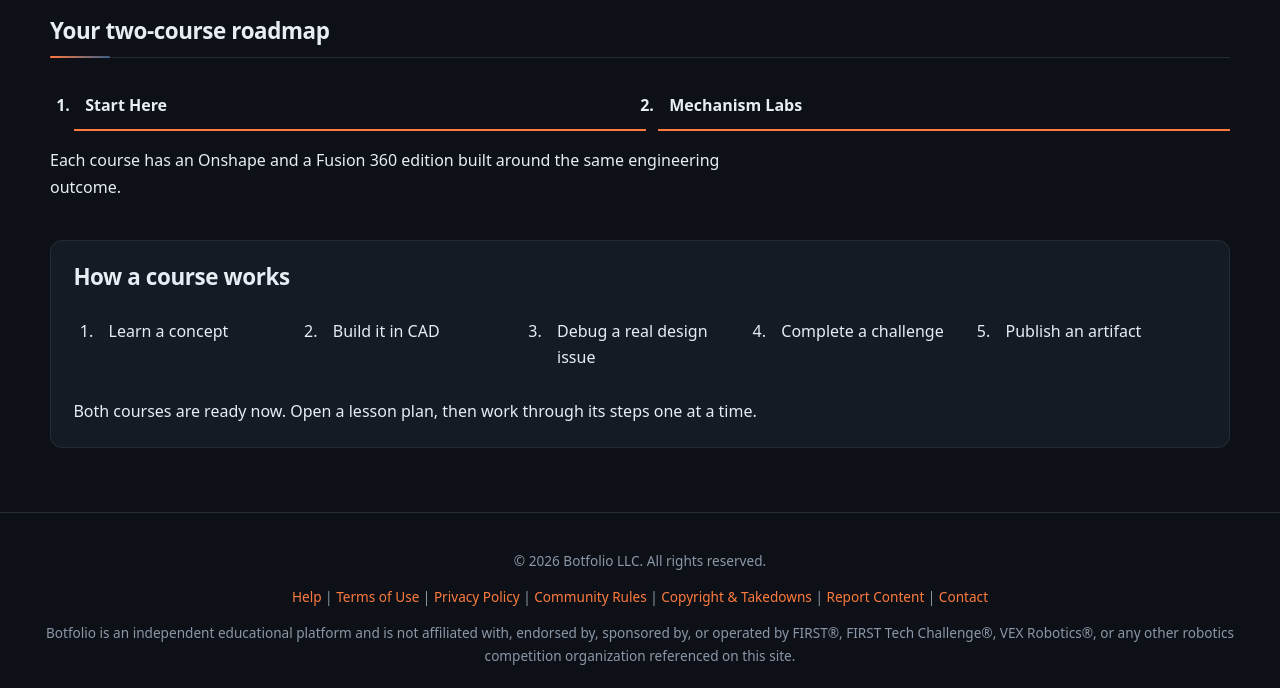
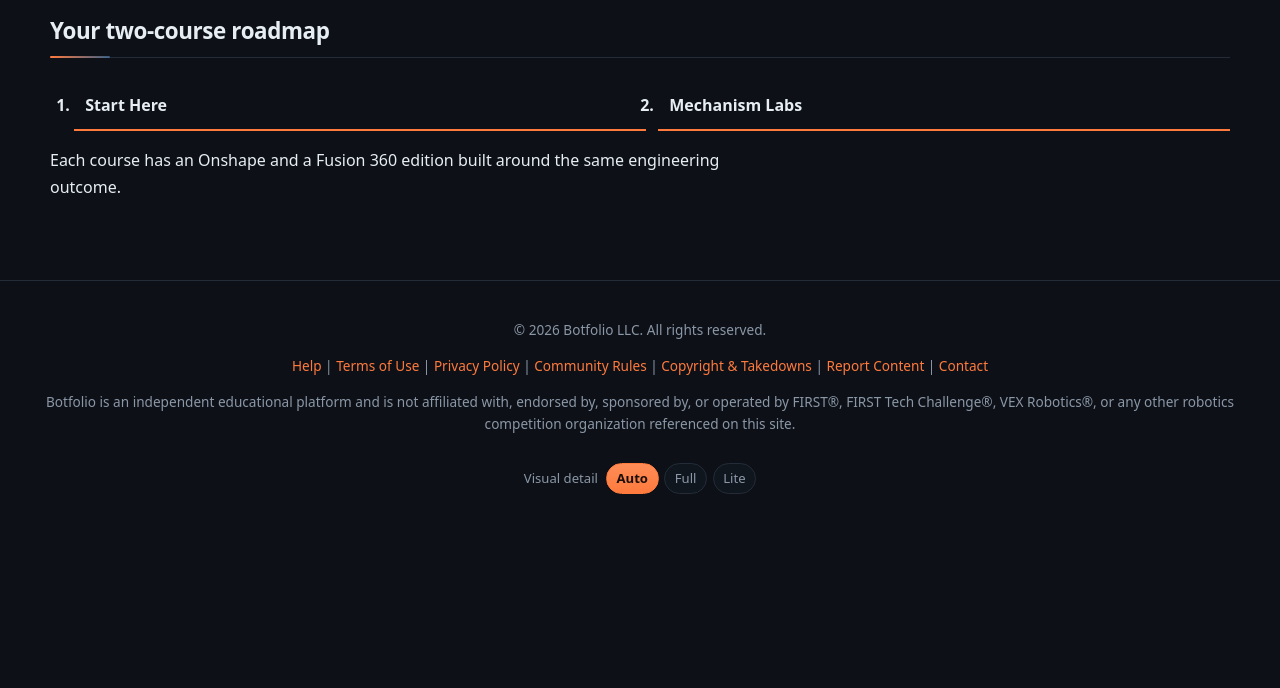
Before and after one commit to LawMorano/Botfolio_CAC_submission, a Flask app: page /learn in a window 1280 px wide. Shown: the part 972-1660 px from the top of the page. After the commit the page ends 1466 px from the top, so only its background shows below. Run offline with Flask 3, Linux system fonts and the light colour scheme; some libraries are stand-ins or nearby versions.

Commit message:
UI removal

```diff
--- a/templates/academy/index.html
+++ b/templates/academy/index.html
@@ -37,11 +37,4 @@
   <p>Each course has an Onshape and a Fusion 360 edition built around the same engineering outcome.</p>
 </section>
 
-<section aria-labelledby="rhythm-title" class="academy__section academy__card">
-  <h2 id="rhythm-title">How a course works</h2>
-  <ol class="academy__rhythm">
-    <li>Learn a concept</li><li>Build it in CAD</li><li>Debug a real design issue</li><li>Complete a challenge</li><li>Publish an artifact</li>
-  </ol>
-  <p>Both courses are ready now. Open a lesson plan, then work through its steps one at a time.</p>
-</section>
 {% endblock %}
```
